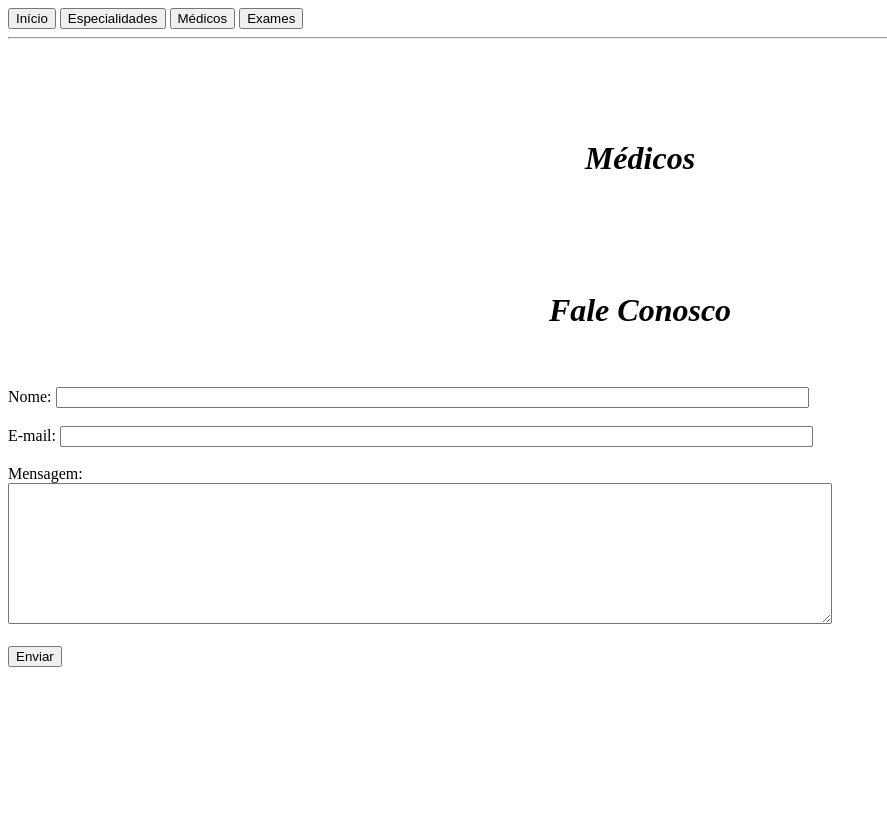
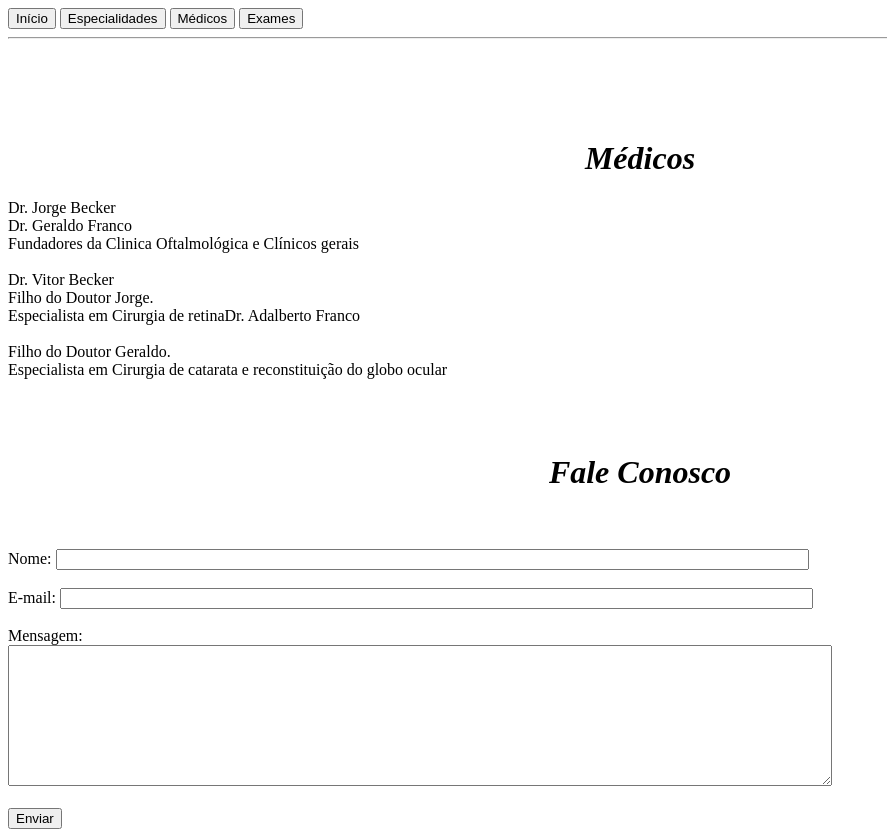
Before and after one commit to VanessadaSilvaPereira/ProjetoIntegradorUC12, a PHP site: page /medicos.php in a window 1280 px wide. Shown: the whole page, without its empty margins (0-887 px from the left). Before the commit the page ends 667 px from the top, so only its background shows below. Run offline with PHP 8.4, Linux system fonts and the light colour scheme.

Commit message:
paginas medicos ok

```diff
--- a/index.php
+++ b/index.php
@@ -15,7 +15,7 @@
 
 
         <br><br><br><br>
-        <h1 align="center"> <i>  Bem-vindo a Clínica Oftálmica  </i> </h1>
+        <h1 align="center"> <i>  Bem-vindo a Clínica Oftálmica </i> </h1>
 
 
 
--- a/medicos.php
+++ b/medicos.php
@@ -1,9 +1,5 @@
 <!DOCTYPE html>
-<!--
-To change this license header, choose License Headers in Project Properties.
-To change this template file, choose Tools | Templates
-and open the template in the editor.
--->
+
 <html>
     <head>
         <meta charset="UTF-8">
@@ -16,6 +12,24 @@ and open the template in the editor.
 
          <br><br><br><br>
         <h1 align="center"> <i>Médicos</i> </h1>
+
+        <?php
+
+                    echo 'Dr. Jorge Becker <br> ';
+                    echo 'Dr. Geraldo Franco <br> ';
+                    echo 'Fundadores da Clinica Oftalmológica e Clínicos gerais <br><br> ';
+
+                    echo 'Dr. Vitor Becker <br> ';
+                    echo 'Filho do Doutor Jorge. <br> '
+                    . 'Especialista em Cirurgia de retina';
+
+                    echo 'Dr. Adalberto Franco <br><br>';
+                    echo 'Filho do Doutor Geraldo.<br>'
+                    . 'Especialista em Cirurgia de catarata e reconstituição do globo ocular';
+
+
+
+        ?>
     </body>
      <?php
         require_once './frmFaleConosco.php';
```
Also changed, not shown: nbproject/private/private.xml (added, +10 -0 lines), 1 other file.
